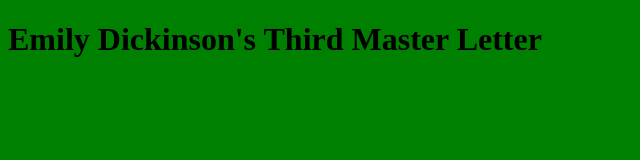
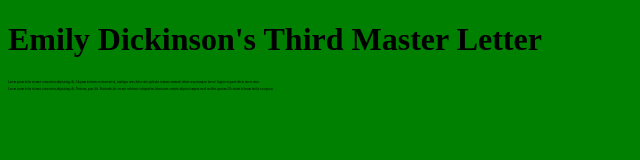
Before and after one commit to rublev8/masterLetters, a plain HTML site: page index.html in a window 1280 px wide. Shown: the whole page, without its empty margins (0-640 px from the left). Drawn offline with Linux system fonts and the light colour scheme.

Commit message:
added paragraphs to site and changed font

```diff
--- a/index.html
+++ b/index.html
@@ -9,5 +9,8 @@
 </head>
 <body>
     <h1>Emily Dickinson's Third Master Letter</h1>
+
+    <p>Lorem ipsum dolor sit amet consectetur adipisicing elit. Aliquam dolorem at obcaecati sit, similique iusto dolor sint explicabo veniam commodi officia sequi tempore facere! Fugiat est quod officia facere enim.</p>
+    <p>Lorem ipsum dolor sit amet consectetur adipisicing elit. Nostrum, quae illo. Reiciendis hic eveniet architecto voluptatibus laboriosam veritatis adipisci tempora modi mollitia aperiam. Illo animi dolorum facilis ea sequi at.</p>
 </body>
 </html>
--- a/styles.css
+++ b/styles.css
@@ -1,3 +1,7 @@
 body {
 	background-color: green;
 }
+
+p {
+	font-size: 3px;
+}
```
